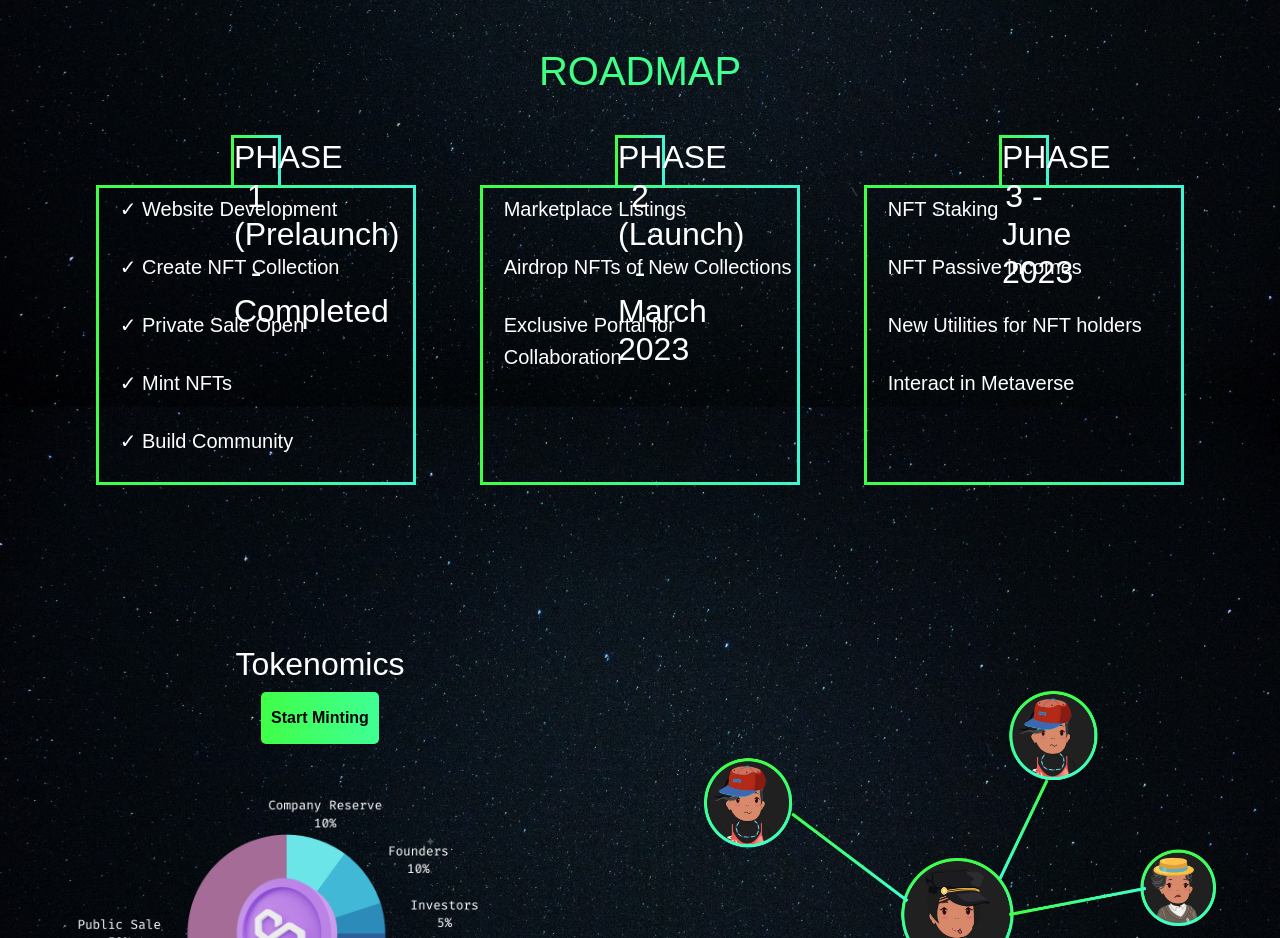
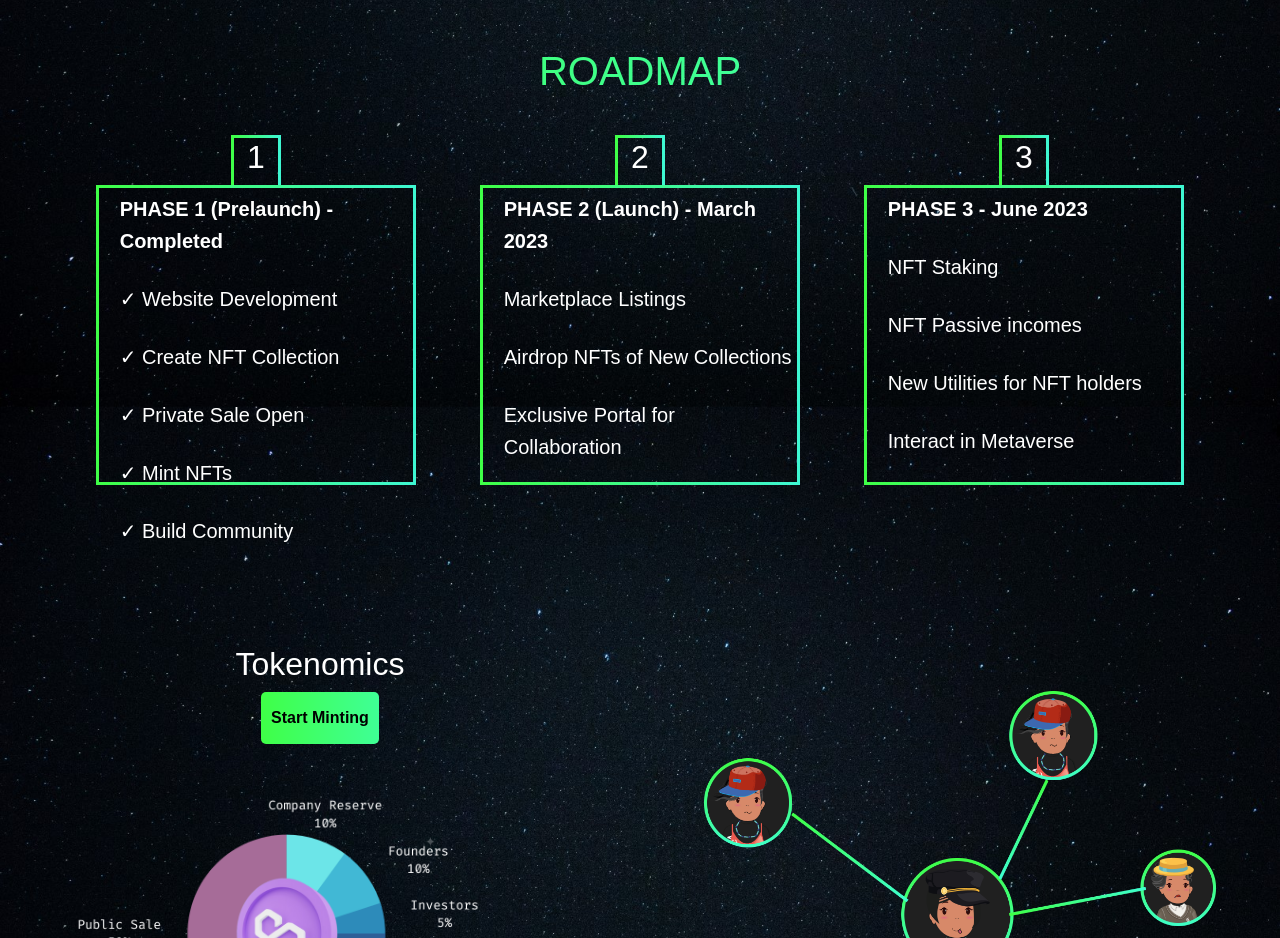
Before and after one commit to enteraltspace/altspacechamps, a React (Create React App) app: page / in a window 1280 px wide. Shown: the part 1300-2238 px from the top of the page. Built offline with nearby package versions, Linux system fonts and the light colour scheme.

Commit message:
Update roadmap.js

```diff
--- a/src/components/roadmap/roadmap.js
+++ b/src/components/roadmap/roadmap.js
@@ -8,9 +8,10 @@ function Roadmap() {
       </h1>
       <div className="main-div">
         <div className="circular-div">
-          <h2>PHASE 1 (Prelaunch) - Completed</h2>
+          <h2>1</h2>
         </div>
         <div className="rectangular-div">
+          <p className="roadmap-text"><strong>PHASE 1 (Prelaunch) - Completed</strong></p>
           <p className="roadmap-text">✓ Website Development</p>
           <p className="roadmap-text">✓ Create NFT Collection</p>
           <p className="roadmap-text">✓ Private Sale Open</p>
@@ -20,9 +21,10 @@ function Roadmap() {
       </div>
       <div className="main-div">
         <div className="circular-div">
-          <h2>PHASE 2 (Launch) - March 2023</h2>
+          <h2>2</h2>
         </div>
         <div className="rectangular-div">
+          <p className="roadmap-text"><strong>PHASE 2 (Launch) - March 2023</strong></p>
           <p className="roadmap-text">Marketplace Listings</p>
           <p className="roadmap-text">Airdrop NFTs of New Collections</p>
           <p className="roadmap-text">Exclusive Portal for Collaboration</p>
@@ -30,9 +32,10 @@ function Roadmap() {
       </div>
       <div className="main-div">
         <div className="circular-div">
-          <h2>PHASE 3 - June 2023</h2>
+          <h2>3</h2>
         </div>
         <div className="rectangular-div">
+          <p className="roadmap-text"><strong>PHASE 3 - June 2023</strong></p>
           <p className="roadmap-text">NFT Staking</p>
           <p className="roadmap-text">NFT Passive incomes</p>
           <p className="roadmap-text">New Utilities for NFT holders</p>
```
